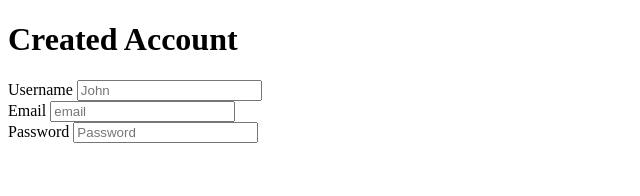
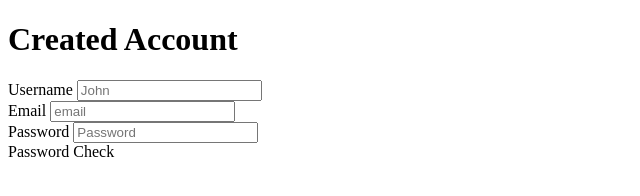
Before and after one commit to FeroPelech/JS_Small_Projects, a plain HTML site: page Form_Validation/index.html in a window 1280 px wide. Shown: the whole page, without its empty margins (0-640 px from the left). Drawn offline with Linux system fonts and the light colour scheme.

Commit message:
Label for confirmation password input

```diff
--- a/Form_Validation/index.html
+++ b/Form_Validation/index.html
@@ -27,7 +27,9 @@
           <input type="password" placeholder="Password" id="password" />
           <small class="error"></small>
         </div>
-        <div class="control-form"></div>
+        <div class="control-form">
+          <label for="passwordCheck">Password Check</label>
+        </div>
       </form>
     </div>
     <script src="script.js"></script>
```
